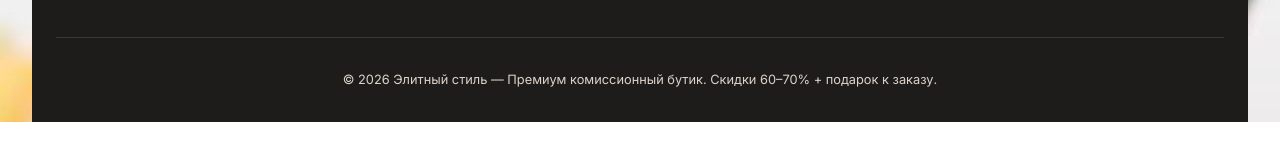
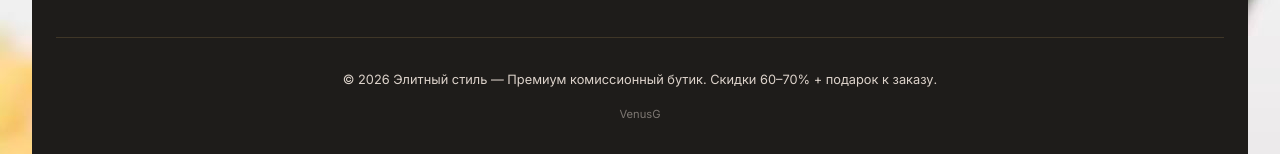
Before and after one commit to venusgao0823/elitestyle.by, a plain HTML site: page index.html in a window 1280 px wide. Shown: the part 7846-8000 px from the top of the page. Before the commit the page ends 7968 px from the top, so only its background shows below. Drawn offline with nearby package versions, Linux system fonts and the light colour scheme; a web font is replaced by a local one.

Commit message:
Update index.html

```diff
--- a/index.html
+++ b/index.html
@@ -849,6 +849,11 @@
                 </div>
             </div>
             <div class="copyright"><p data-key="copyright">© 2026 Элитный стиль — Премиум комиссионный бутик. Скидки 60–70% + подарок к заказу.</p></div>
+            <div style="text-align: center; font-size: 0.7rem; color: rgba(220, 210, 202, 0.5); margin-top: 16px;">
+                VenusG
+            </div>
+        </div>
+    </footer>
         </div>
     </footer>
 </div>
```
